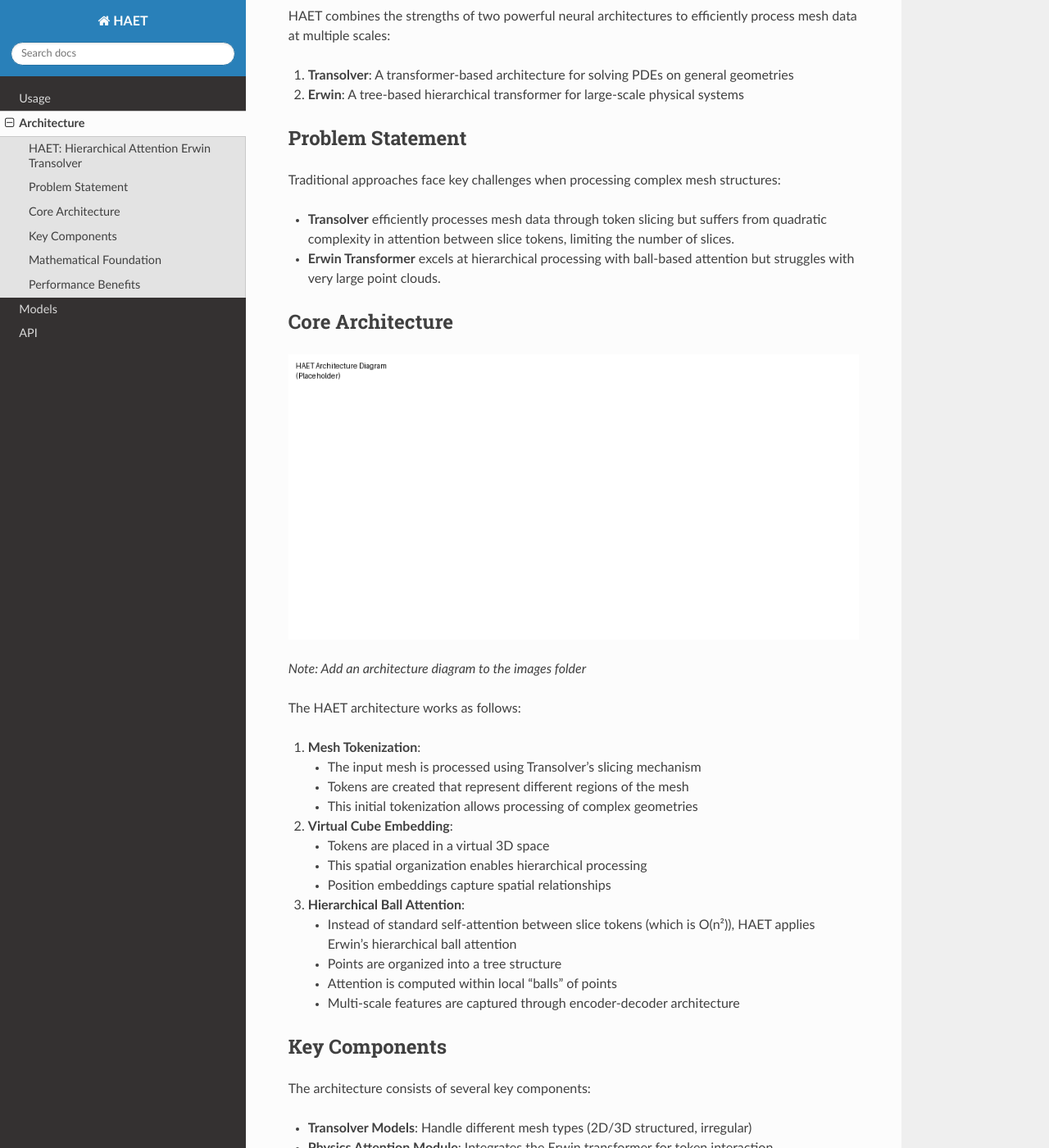
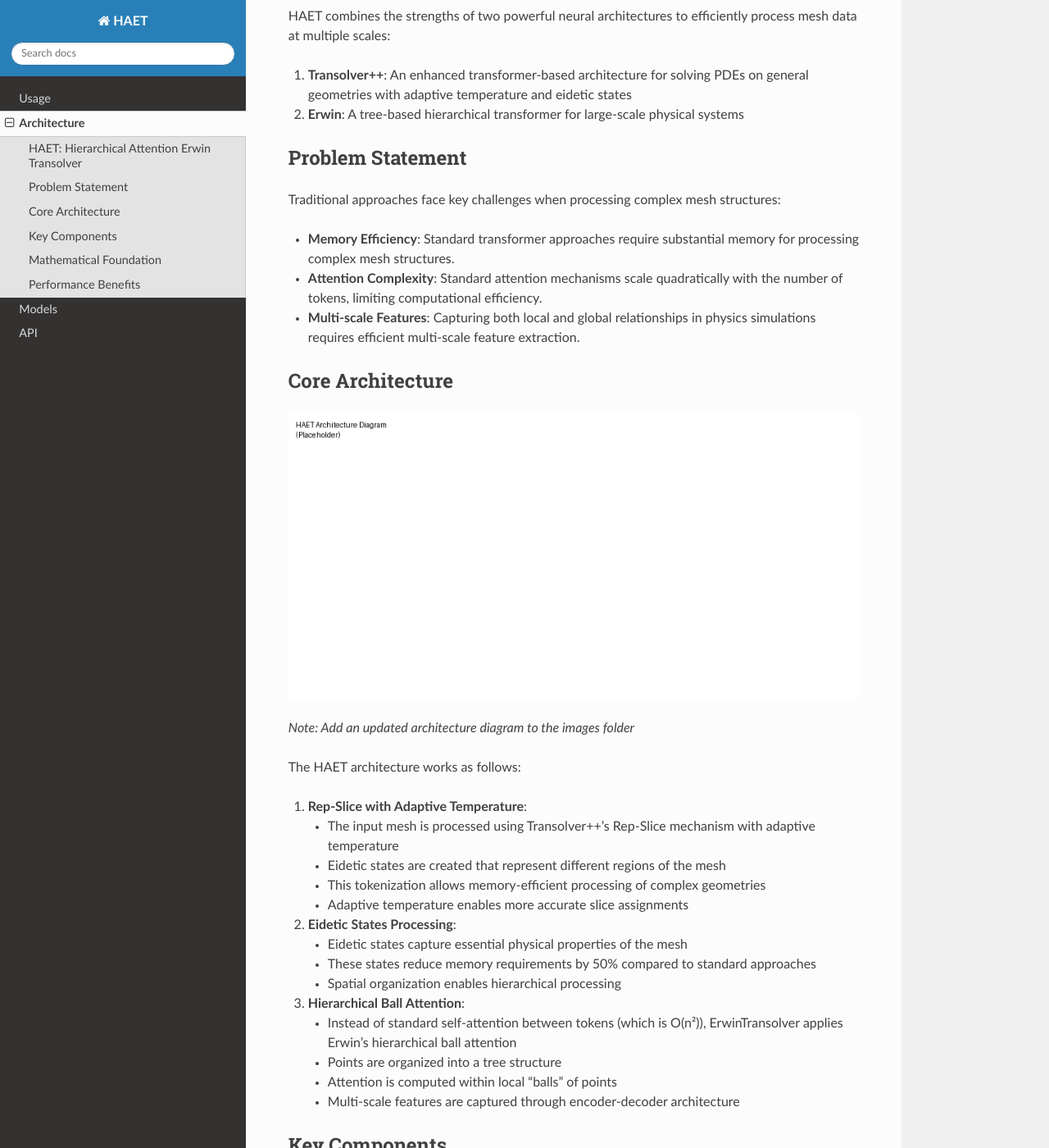
Before and after one commit to pedrocurvo/HAET, a Sphinx documentation site: the page built from docs/source/architecture.rst, in a window 1280 px wide and 1400 px high, scrolled down 208 px. Shown: the whole window at 82% size. Built offline with Sphinx 7.4.7 and the Read the Docs theme 3.1.0, drawn with Linux system fonts in a browser that asks for light colours; some of the changed text lies outside the part shown.

Commit message:
feat: Update documentation for HAET, enhancing architecture and model descriptions with Transolver++ features and eidetic states

```diff
--- a/docs/source/architecture.rst
+++ b/docs/source/architecture.rst
@@ -6,7 +6,7 @@ HAET: Hierarchical Attention Erwin Transolver
 
 HAET combines the strengths of two powerful neural architectures to efficiently process mesh data at multiple scales:
 
-1. **Transolver**: A transformer-based architecture for solving PDEs on general geometries
+1. **Transolver++**: An enhanced transformer-based architecture for solving PDEs on general geometries with adaptive temperature and eidetic states
 2. **Erwin**: A tree-based hierarchical transformer for large-scale physical systems
 
 Problem Statement
@@ -14,8 +14,9 @@ Problem Statement
 
 Traditional approaches face key challenges when processing complex mesh structures:
 
-- **Transolver** efficiently processes mesh data through token slicing but suffers from quadratic complexity in attention between slice tokens, limiting the number of slices.
-- **Erwin Transformer** excels at hierarchical processing with ball-based attention but struggles with very large point clouds.
+- **Memory Efficiency**: Standard transformer approaches require substantial memory for processing complex mesh structures.
+- **Attention Complexity**: Standard attention mechanisms scale quadratically with the number of tokens, limiting computational efficiency.
+- **Multi-scale Features**: Capturing both local and global relationships in physics simulations requires efficient multi-scale feature extraction.
 
 Core Architecture
 -----------------
@@ -24,25 +25,26 @@ Core Architecture
    :width: 800
    :alt: HAET Architecture Diagram
 
-*Note: Add an architecture diagram to the images folder*
+*Note: Add an updated architecture diagram to the images folder*
 
 The HAET architecture works as follows:
 
-1. **Mesh Tokenization**:
+1. **Rep-Slice with Adaptive Temperature**:
 
-   - The input mesh is processed using Transolver's slicing mechanism
-   - Tokens are created that represent different regions of the mesh
-   - This initial tokenization allows processing of complex geometries
+   - The input mesh is processed using Transolver++'s Rep-Slice mechanism with adaptive temperature
+   - Eidetic states are created that represent different regions of the mesh
+   - This tokenization allows memory-efficient processing of complex geometries
+   - Adaptive temperature enables more accurate slice assignments
 
-2. **Virtual Cube Embedding**:
+2. **Eidetic States Processing**:
 
-   - Tokens are placed in a virtual 3D space
-   - This spatial organization enables hierarchical processing
-   - Position embeddings capture spatial relationships
+   - Eidetic states capture essential physical properties of the mesh
+   - These states reduce memory requirements by 50% compared to standard approaches
+   - Spatial organization enables hierarchical processing
 
 3. **Hierarchical Ball Attention**:
 
-   - Instead of standard self-attention between slice tokens (which is O(n²)), HAET applies Erwin's hierarchical ball attention
+   - Instead of standard self-attention between tokens (which is O(n²)), ErwinTransolver applies Erwin's hierarchical ball attention
    - Points are organized into a tree structure
    - Attention is computed within local "balls" of points
    - Multi-scale features are captured through encoder-decoder architecture
@@ -52,7 +54,8 @@ Key Components
 
 The architecture consists of several key components:
 
-- **Transolver Models**: Handle different mesh types (2D/3D structured, irregular)
+- **Rep-Slice with Ada-Temp**: Enhanced slicing mechanism with adaptive temperature scaling
+- **Eidetic States**: Memory-efficient token representations that capture essential physical properties
 - **Physics Attention Module**: Integrates the Erwin transformer for token interaction
 - **Hierarchical Processing**: Encoder-decoder structure captures information at multiple scales
 - **Ball Multi-Head Self-Attention**: The core attention mechanism that replaces standard transformer attention
@@ -71,7 +74,8 @@ Performance Benefits
 
 HAET achieves several key advantages over previous approaches:
 
-1. **Computational Efficiency**: Linear complexity in the number of tokens
-2. **Memory Efficiency**: Reduced memory footprint compared to standard transformers
-3. **Scalability**: Can handle much larger meshes with more slices
-4. **Multi-scale Features**: Captures both local and global patterns efficiently
+1. **Memory Efficiency**: 50% reduction in memory footprint through the eidetic states approach
+2. **Computational Efficiency**: Linear complexity in the number of tokens through ball attention
+3. **Adaptive Tokenization**: Improved slice token quality through adaptive temperature scaling
+4. **Scalability**: Can handle much larger meshes with more slices
+5. **Multi-scale Features**: Captures both local and global patterns efficiently
```
Also changed, not shown: README.md (+21 -10 lines), docs/source/models.rst (+30 -8 lines).
